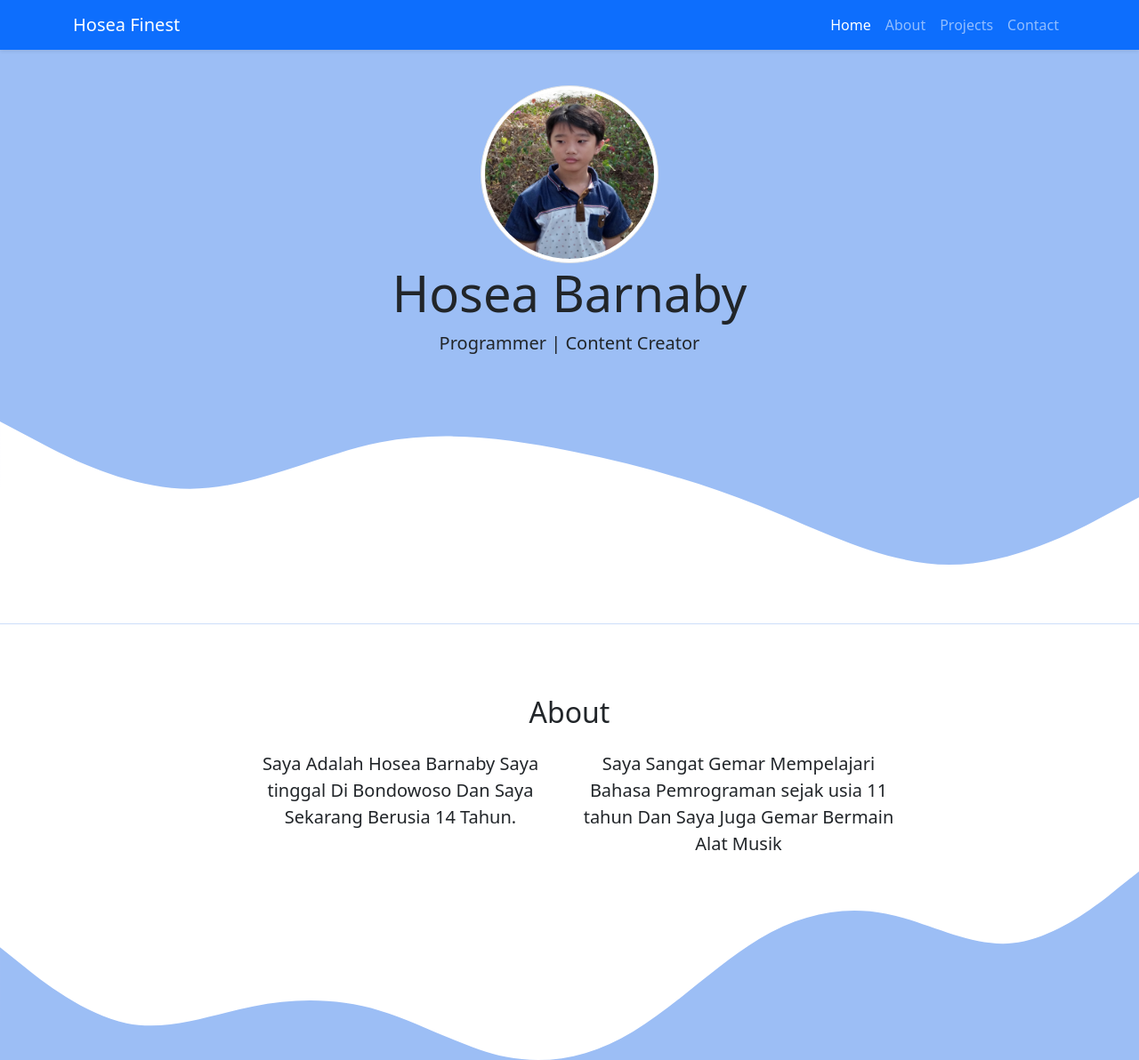
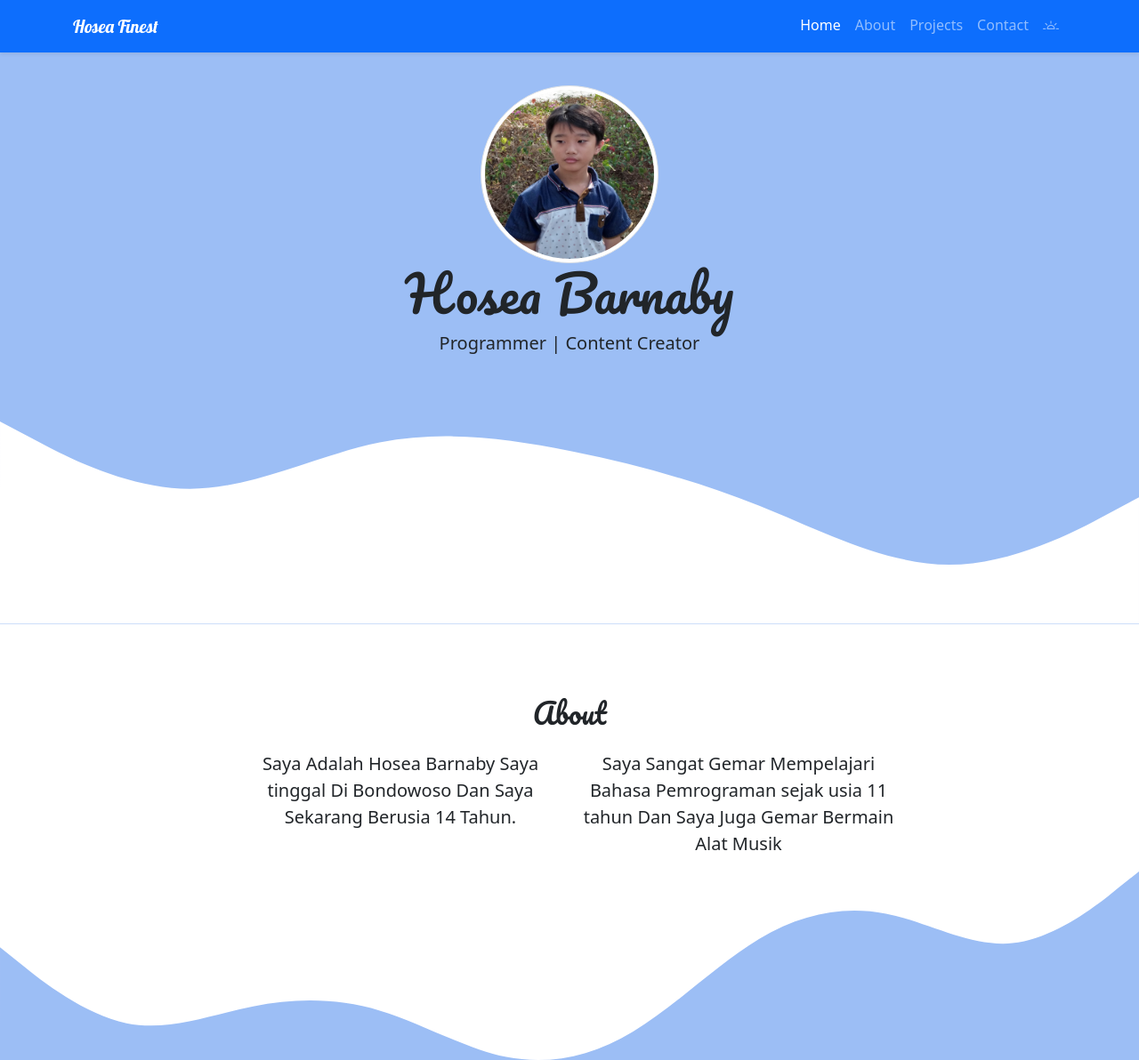
Before and after one commit to HoseaDev1/hoseadev.github.io, a plain HTML site: page index.html in a window 1280 px wide. Shown: the top 1192 px of the page at 89% size. Drawn offline with nearby package versions, Linux system fonts and the light colour scheme.

Commit message:
create index.html

```diff
--- a/index.html
+++ b/index.html
@@ -5,6 +5,19 @@
     <meta charset="utf-8">
     <meta name="viewport" content="width=device-width, initial-scale=1">
     <title>Hosea Finest</title>
+    <link rel="preconnect" href="https://fonts.googleapis.com">
+    <link rel="preconnect" href="https://fonts.gstatic.com" crossorigin>
+    <!-- Google Fonts -->
+    <link
+        href="https://fonts.googleapis.com/css2?family=Comfortaa&family=Fjalla+One&family=Lobster&family=Montserrat&family=Oswald:wght@200;400&family=Pacifico&family=Yanone+Kaffeesatz&display=swap"
+        rel="stylesheet">
+    <!-- Google Fonts -->
+    <link rel="preconnect" href="https://fonts.googleapis.com">
+    <link rel="preconnect" href="https://fonts.gstatic.com" crossorigin>
+    <link
+        href="https://fonts.googleapis.com/css2?family=Comfortaa&family=Fjalla+One&family=Lobster&family=Montserrat&family=Oswald:wght@200;400&family=Pacifico&family=Yanone+Kaffeesatz&display=swap"
+        rel="stylesheet">
+    <!-- End -->
     <!-- Bootstrap CSS -->
     <link href="https://cdn.jsdelivr.net/npm/bootstrap@5.3.0-alpha1/dist/css/bootstrap.min.css" rel="stylesheet"
         integrity="sha384-GLhlTQ8iRABdZLl6O3oVMWSktQOp6b7In1Zl3/Jr59b6EGGoI1aFkw7cmDA6j6gD" crossorigin="anonymous">
@@ -17,13 +30,16 @@
     <!-- CSS -->
     <link rel="stylesheet" href="style.css">
     <!-- End -->
+    <!-- icon -->
+    <link rel="icon" href="img/logo.png">
+    <!-- end -->
 </head>
 
 <body id="home">
     <!-- Navbar -->
     <nav class="navbar navbar-expand-lg navbar-dark bg-primary shadow-sm fixed-top">
         <div class="container">
-            <a class="navbar-brand" href="#">Hosea Finest</a>
+            <a class="navbar-brand " style="font-family: 'Lobster', cursive;" href="#">Hosea Finest</a>
             <button class="navbar-toggler" type="button" data-bs-toggle="collapse" data-bs-target="#navbarNav"
                 aria-controls="navbarNav" aria-expanded="false" aria-label="Toggle navigation">
                 <span class="navbar-toggler-icon"></span>
@@ -42,6 +58,9 @@
                     <li class="nav-item">
                         <a class="nav-link" href="#contact">Contact</a>
                     </li>
+                    <li class="nav-item">
+                        <i class="bi bi-brightness-alt-high nav-link" style="font-size: 18px;"></i>
+                    </li>
                 </ul>
             </div>
         </div>
@@ -51,7 +70,7 @@
     <!-- Jumbotron -->
     <section class="jumbotron text-center">
         <img src="img/singapura2.jpg" alt="" width="200" class="rounded-circle img-thumbnail">
-        <h1 class="display-4">Hosea Barnaby</h1>
+        <h1 class="display-4" style="font-family: 'Pacifico', cursive;">Hosea Barnaby</h1>
         <p class="lead">Programmer | Content Creator</p>
         <svg xmlns="http://www.w3.org/2000/svg" viewBox="0 0 1440 320">
             <path fill="#ffffff" fill-opacity="1"
@@ -66,7 +85,7 @@
         <div class="container">
             <div class="row text-center mb-3">
                 <div class="col">
-                    <h2>About</h2>
+                    <h2 style="font-family: 'Pacifico', cursive;">About</h2>
                 </div>
             </div>
             <div class="row justify-content-center fs-5 text-center">
@@ -92,7 +111,7 @@
         <div class="container">
             <div class="row text-center mb-3">
                 <div class="col">
-                    <h2>Projects</h2>
+                    <h2 style="font-family: 'Pacifico', cursive;">Projects</h2>
                 </div>
             </div>
             <div class="row justify-content-center">
@@ -156,7 +175,7 @@
         <div class="container">
             <div class="row text-center mb-3">
                 <div class="col">
-                    <h2>Contact Me</h2>
+                    <h2 style="font-family: 'Pacifico', cursive;">Contact Me</h2>
                 </div>
             </div>
             <div class="row justify-content-center">
```
